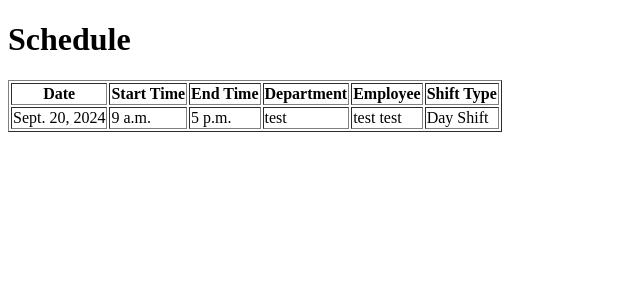
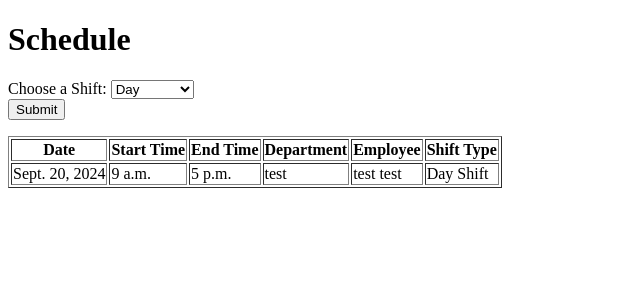
Before and after one commit to sol-calibur/SDEV_220_Final_Project_Pytherin, a Django app: page /schedule/ in a window 1280 px wide. Shown: the top 300 px of the page, without its empty margins (0-640 px from the left). Run offline with Django 5.2, Linux system fonts and the light colour scheme; data comes from the database, SQL or seed files in the repository.

Commit message:
added button and dropdown

```diff
--- a/scheduling/templates/scheduling/schedule.html
+++ b/scheduling/templates/scheduling/schedule.html
@@ -15,7 +15,34 @@
             {% endfor %}
         </ul>
     {% endif %}
-    <!-- Table to display the schedule -->
+
+<!-- Selection for table display -->
+
+<form action="/action_page.php">
+    <label for="shift">Choose a Shift:</label>
+    <select name="shift" id="shift">
+      <option value="day" selected>Day</option>
+      <option value="night">Night</option>
+      <option value="delivery a">Delivery A</option>
+      <option value="delivery b">Delivery B</option>
+      <option value="vaca">Vacation</option>
+    </select>
+  </form>
+
+
+<button type="button" onclick="myFunction()">Submit</button>
+
+<p id="demo"></p>
+
+<script>
+    function myFunction() {
+    var x = document.getElementById("shift").value;
+    document.getElementById("demo").innerHTML = x;
+    }
+</script>
+
+
+<!-- Table to display the schedule -->
     <table border="1">
         <thead>
             <tr>
@@ -41,5 +68,6 @@
             {% endfor %}
         </tbody>
     </table>
+
 </body>
 </html>
```
